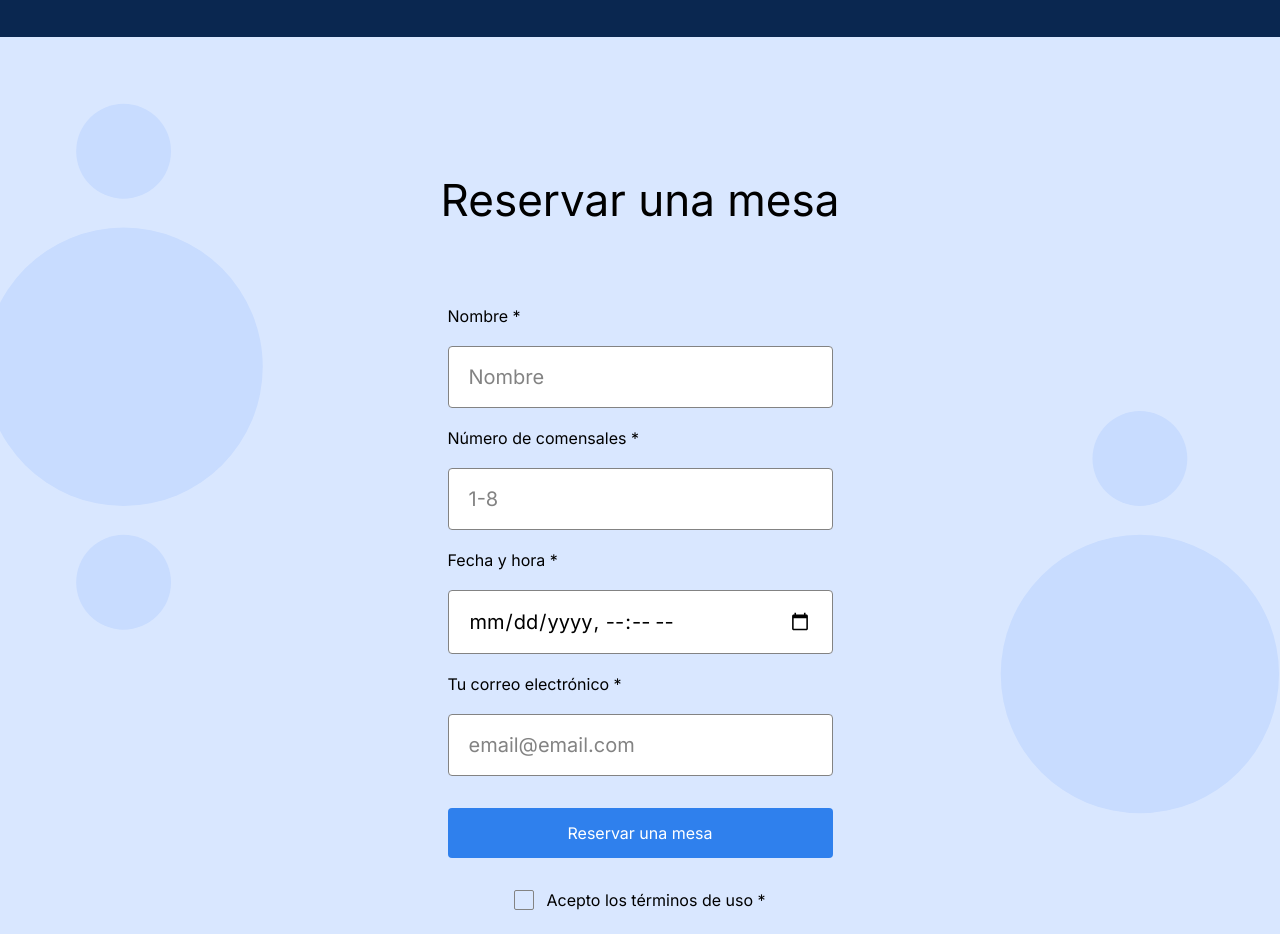
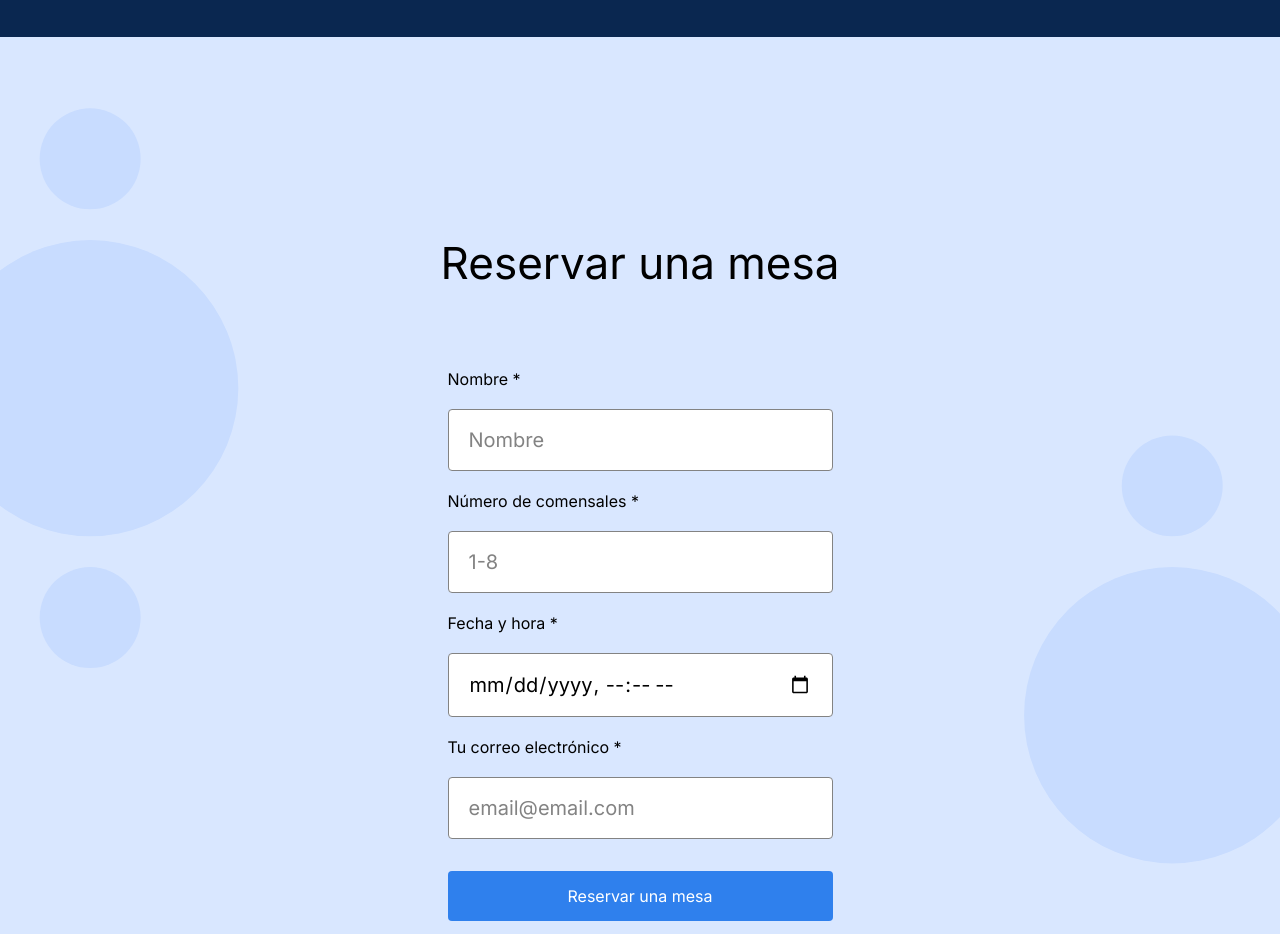
Before and after one commit to Falatthar/web_project_coffeeshop, a plain HTML site: page index.html in a window 1280 px wide. Shown: the part 1680-2614 px from the top of the page. Drawn offline with Linux system fonts and the light colour scheme.

Commit message:
Nueva actualizacion de mi proyecto

```diff
--- a/pages/index.css
+++ b/pages/index.css
@@ -206,13 +206,11 @@
 }
 
 .reservation__title {
-  font-family: "Inter", sans-serif;
+  margin: 0px auto 80px;
+  padding-top: 100px;
+  font-weight: 500;
   font-size: 44px;
-  font-weight: 500;
   line-height: 52px;
-  color: #000;
-  text-align: center;
-  margin-bottom: 80px;
 }
 
 .reservation__form {
```
